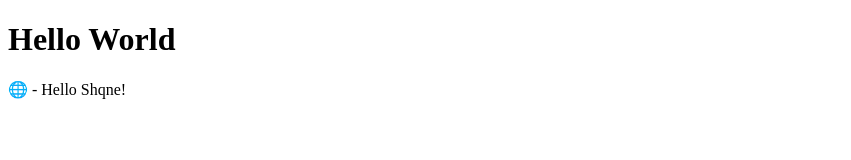
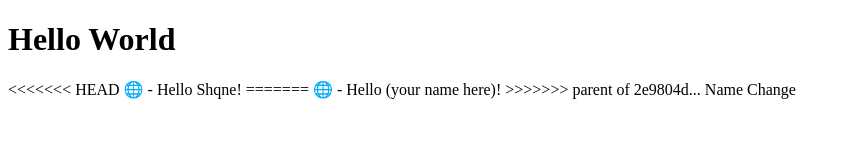
Before and after one commit to Shane-House/Lab1, a plain HTML site: page index.html in a window 1280 px wide. Shown: the whole page, without its empty margins (0-851 px from the left). Drawn offline with Linux system fonts and the light colour scheme.

Commit message:
Revert "Name Change"
This reverts commit 2e9804d0a0755cd6bad9a9389767cddd3cf8ee4c.

```diff
--- a/index.html
+++ b/index.html
@@ -7,7 +7,11 @@
 	<body>
 		<h1>Hello World</h1>
 		<p>
+<<<<<<< HEAD
  			&#127760 - Hello Shqne!
+=======
+ 			&#127760 - Hello (your name here)!
+>>>>>>> parent of 2e9804d... Name Change
 		</p>
 	</body>
 </html>
```
